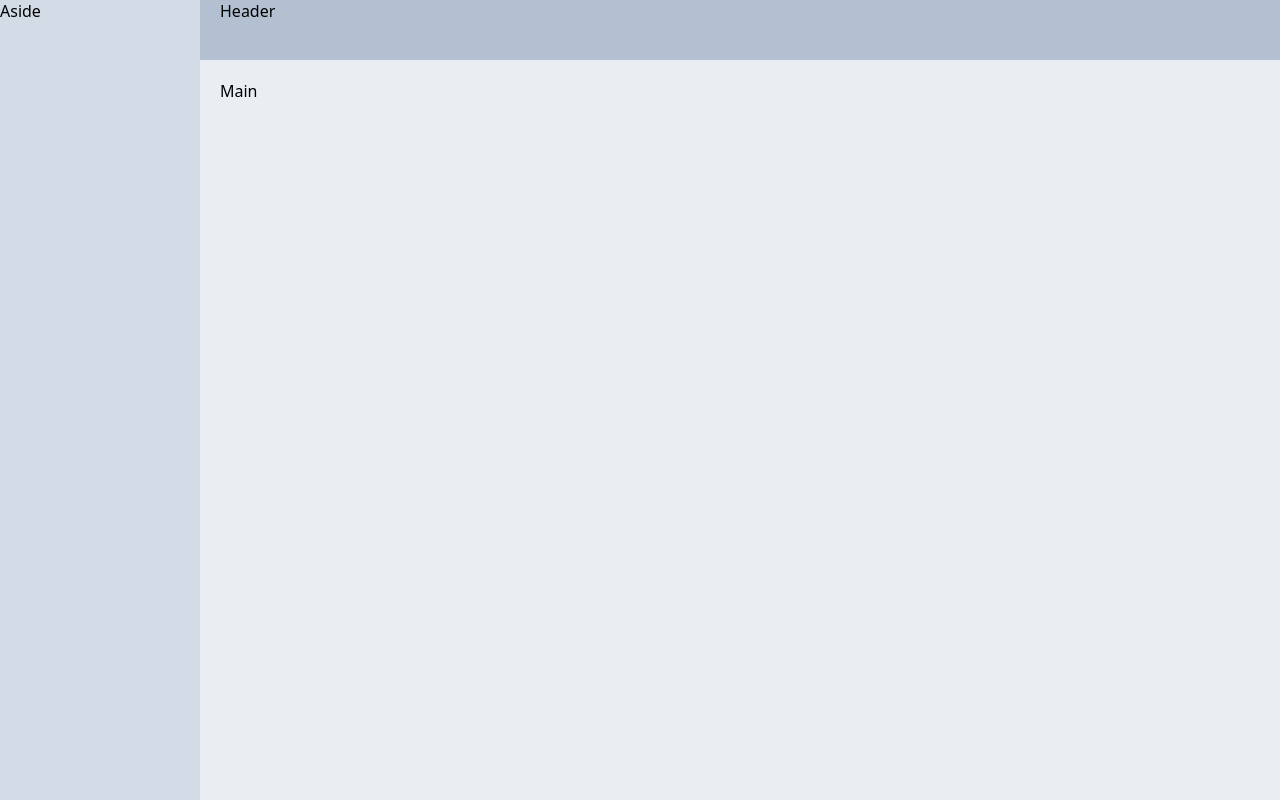
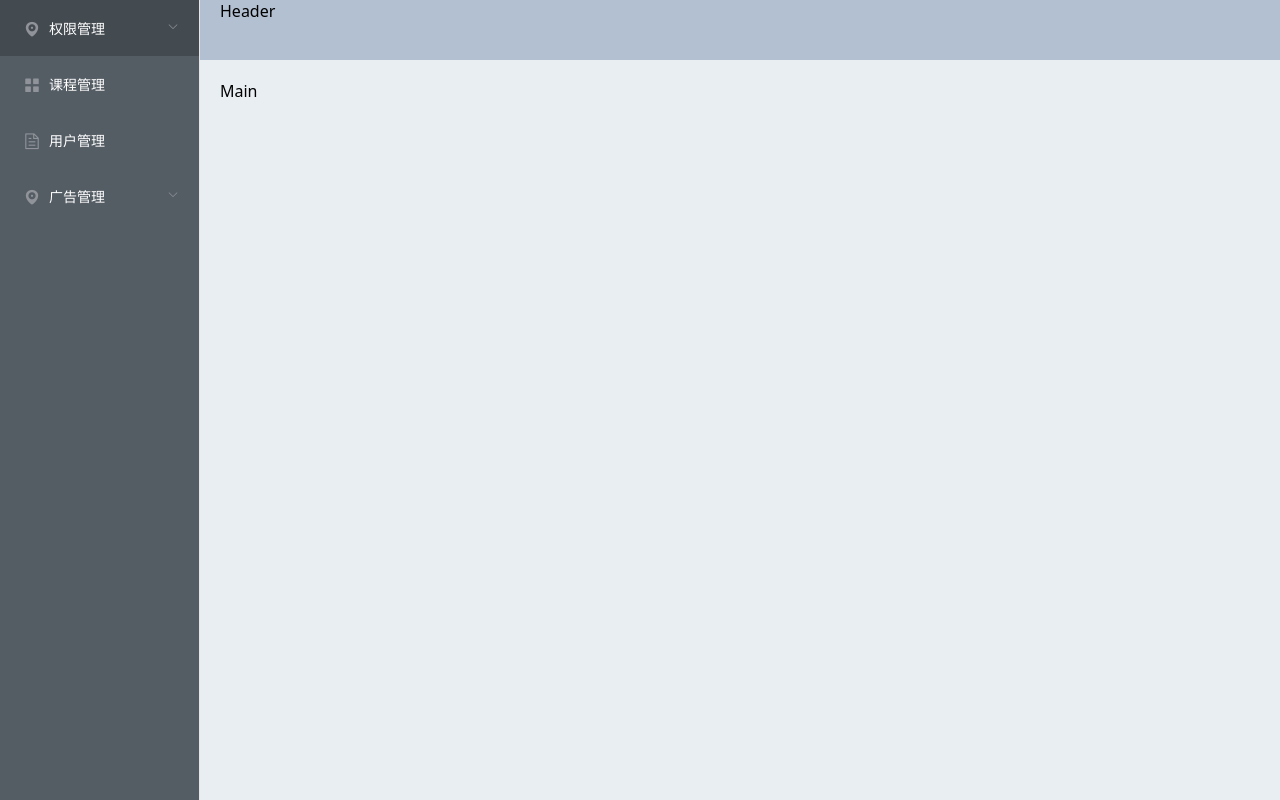
Before and after one commit to Jessie-s404/edu-boss-fed, a Vue app: page /#/ in a window 1280 px wide. Built offline with nearby package versions, Linux system fonts and the light colour scheme.

Commit message:
侧边栏菜单

```diff
--- /dev/null
+++ b/src/layout/components/app-aside.vue
@@ -0,0 +1,76 @@
+<template>
+    <div class="aside">
+      <el-menu
+        default-active="4"
+        @open="handleOpen"
+        @close="handleClose"
+        background-color="#545c64"
+        text-color="#fff"
+        active-text-color="#ffd04b"
+        router
+      >
+        <el-submenu index="1">
+          <template slot="title">
+            <i class="el-icon-location"></i>
+            <span>权限管理</span>
+          </template>
+          <el-menu-item index="/role">
+            <i class="el-icon-setting"></i>
+            <span slot="title">角色管理</span>
+          </el-menu-item>
+          <el-menu-item index="/menu">
+            <i class="el-icon-setting"></i>
+            <span slot="title">菜单管理</span>
+          </el-menu-item>
+          <el-menu-item index="/resource">
+            <i class="el-icon-setting"></i>
+            <span slot="title">资源管理</span>
+          </el-menu-item>
+        </el-submenu>
+        <el-menu-item index="/course">
+          <i class="el-icon-menu"></i>
+          <span slot="title">课程管理</span>
+        </el-menu-item>
+        <el-menu-item index="/user">
+          <i class="el-icon-document"></i>
+          <span slot="title">用户管理</span>
+        </el-menu-item>
+        <el-submenu index="4">
+          <template slot="title">
+            <i class="el-icon-location"></i>
+            <span>广告管理</span>
+          </template>
+          <el-menu-item index="/advert">
+            <i class="el-icon-setting"></i>
+            <span slot="title">广告列表</span>
+          </el-menu-item>
+          <el-menu-item index="/advert-space">
+            <i class="el-icon-setting"></i>
+            <span slot="title">广告位列表</span>
+          </el-menu-item>
+        </el-submenu>
+      </el-menu>
+    </div>
+  </template>
+
+<script lang="ts">
+import Vue from 'vue'
+export default Vue.extend({
+  name: 'AppAside',
+  methods: {
+    handleOpen (key: string, keyPath: string): void {
+      console.log(key, keyPath)
+    },
+    handleClose (key: string, keyPath: string): void {
+      console.log(key, keyPath)
+    }
+  }
+})
+</script>
+  <style lang="scss" scoped>
+  .aside {
+    .el-menu {
+      min-height: 100vh;
+    }
+  }
+  </style>
--- a/src/layout/index.vue
+++ b/src/layout/index.vue
@@ -1,6 +1,8 @@
 <template>
   <el-container>
-      <el-aside width="200px">Aside</el-aside>
+      <el-aside width="200px">
+        <app-aside/>
+      </el-aside>
       <el-container>
         <el-header>Header</el-header>
         <el-main>Main</el-main>
@@ -10,9 +12,13 @@
 
 <script lang='ts'>
 import Vue from 'vue'
+import AppAside from './components/app-aside.vue'
 
 export default Vue.extend({
-  name: 'LayoutIndex'
+  name: 'LayoutIndex',
+  components: {
+    AppAside
+  }
 })
 
 </script>
```
